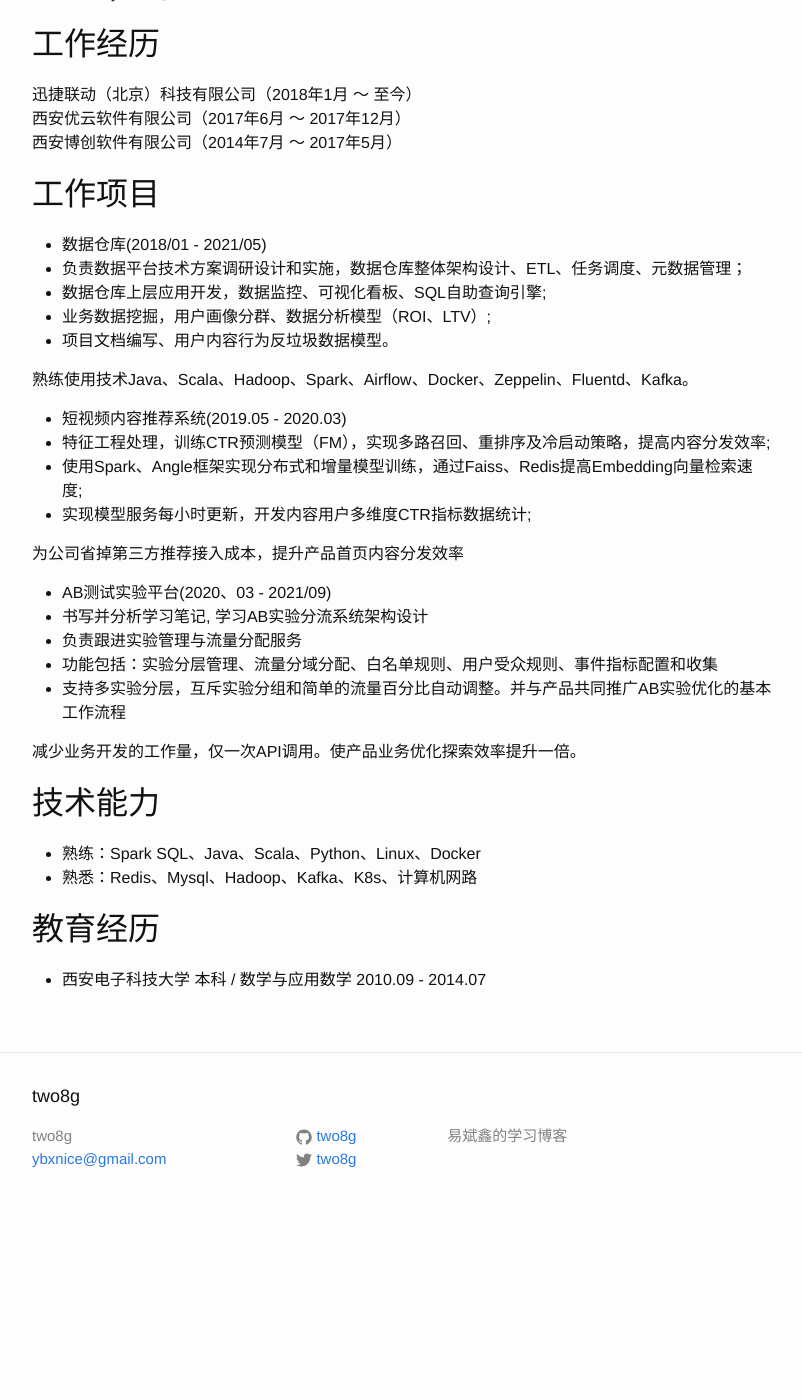
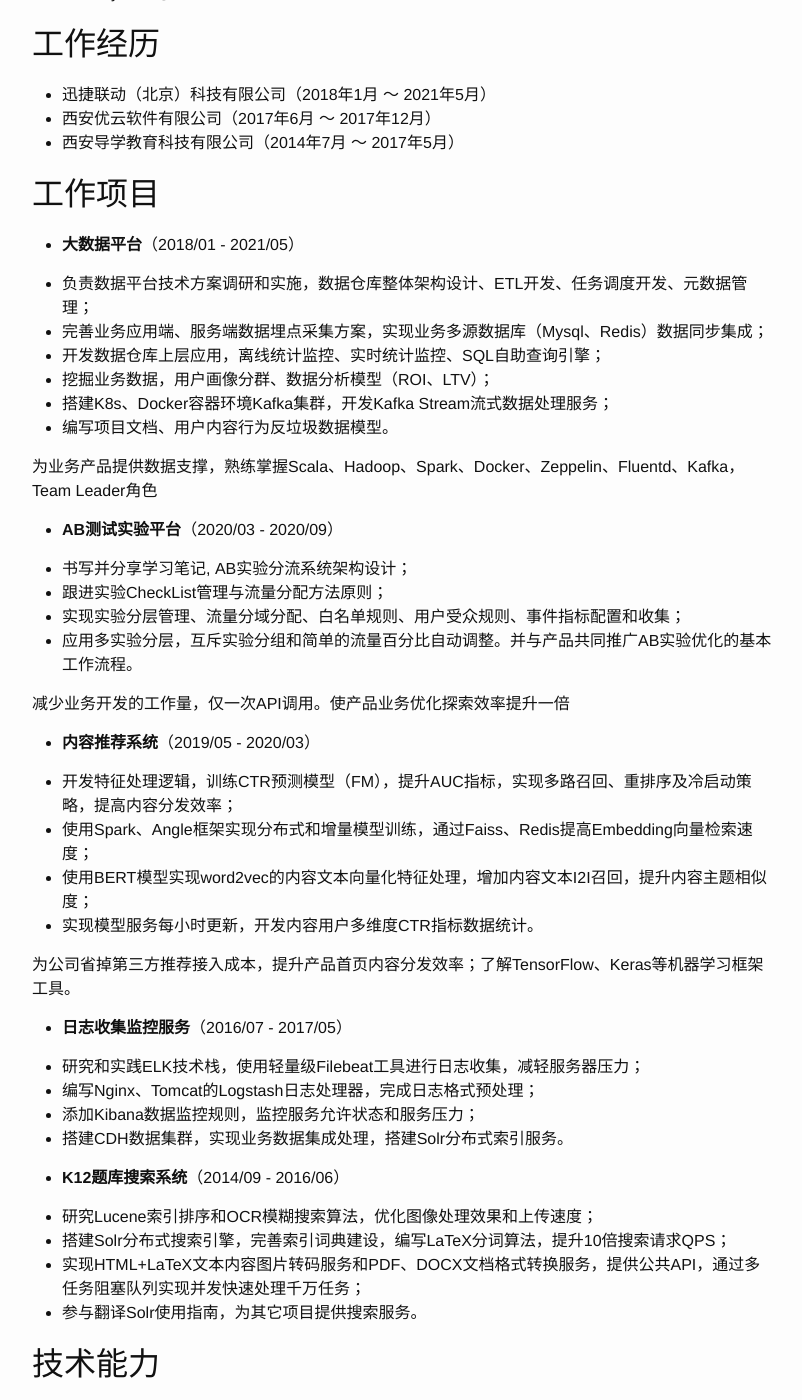
Before and after one commit to two8g/two8g.github.io, a Jekyll site: the page built from job/易斌鑫.md, in a window 1280 px wide and 1400 px high, scrolled down 417 px. Shown: the whole window, without its empty margins (238-1040 px from the left). Built offline with Jekyll 4.4.1, drawn with Linux system fonts in a browser that asks for light colours; our own code applies the rules of GitHub Pages for plain Markdown files; before the commit the page ends 1647 px from its top, so only the background shows below that; some of the changed text lies outside the part shown.

Commit message:
update job

```diff
--- a/job/易斌鑫.md
+++ b/job/易斌鑫.md
@@ -3,47 +3,73 @@
 ## 个人信息
 
  - 易斌鑫/男/1993年/28
- - 西安电子科技大学/本科/数学系/2010-2014
+ - 西安电子科技大学/本科/数学系/2010.9-2014.7
  - 工作年限: 7年
- - 期望职位: JAVA开发工程师
+ - 期望职位: 大数据开发工程师
  - Tel: 18710849538
  - Email: ybxlife@foxmail.com
 
 ## 工作经历
 
-  迅捷联动（北京）科技有限公司（2018年1月 ～ 至今）
-  西安优云软件有限公司（2017年6月 ～ 2017年12月）
-  西安博创软件有限公司（2014年7月 ～ 2017年5月）
+ - 迅捷联动（北京）科技有限公司（2018年1月 ～ 2021年5月）
+ - 西安优云软件有限公司（2017年6月 ～ 2017年12月）
+ - 西安导学教育科技有限公司（2014年7月 ～ 2017年5月）
 
 ## 工作项目
 
- - 数据仓库(2018/01 - 2021/05)
-  - 负责数据平台技术方案调研设计和实施，数据仓库整体架构设计、ETL、任务调度、元数据管理；
-  - 数据仓库上层应用开发，数据监控、可视化看板、SQL自助查询引擎;
-  - 业务数据挖掘，用户画像分群、数据分析模型（ROI、LTV）;
-  - 项目文档编写、用户内容行为反垃圾数据模型。
+ - **大数据平台**（2018/01 - 2021/05）
 
-  熟练使用技术Java、Scala、Hadoop、Spark、Airflow、Docker、Zeppelin、Fluentd、Kafka。
+  - 负责数据平台技术方案调研和实施，数据仓库整体架构设计、ETL开发、任务调度开发、元数据管理；
+  - 完善业务应用端、服务端数据埋点采集方案，实现业务多源数据库（Mysql、Redis）数据同步集成；
+  - 开发数据仓库上层应用，离线统计监控、实时统计监控、SQL自助查询引擎；
+  - 挖掘业务数据，用户画像分群、数据分析模型（ROI、LTV）；
+  - 搭建K8s、Docker容器环境Kafka集群，开发Kafka Stream流式数据处理服务；
+  - 编写项目文档、用户内容行为反垃圾数据模型。
 
- - 短视频内容推荐系统(2019.05 - 2020.03)
-  - 特征工程处理，训练CTR预测模型（FM），实现多路召回、重排序及冷启动策略，提高内容分发效率;
-  - 使用Spark、Angle框架实现分布式和增量模型训练，通过Faiss、Redis提高Embedding向量检索速度;
-  - 实现模型服务每小时更新，开发内容用户多维度CTR指标数据统计;
+  为业务产品提供数据支撑，熟练掌握Scala、Hadoop、Spark、Docker、Zeppelin、Fluentd、Kafka，Team Leader角色
 
-  为公司省掉第三方推荐接入成本，提升产品首页内容分发效率
+ - **AB测试实验平台**（2020/03 - 2020/09）
 
- - AB测试实验平台(2020、03 - 2021/09)
-  - 书写并分析学习笔记, 学习AB实验分流系统架构设计
-  - 负责跟进实验管理与流量分配服务
-  - 功能包括：实验分层管理、流量分域分配、白名单规则、用户受众规则、事件指标配置和收集
-  - 支持多实验分层，互斥实验分组和简单的流量百分比自动调整。并与产品共同推广AB实验优化的基本工作流程
+  - 书写并分享学习笔记, AB实验分流系统架构设计；
+  - 跟进实验CheckList管理与流量分配方法原则；
+  - 实现实验分层管理、流量分域分配、白名单规则、用户受众规则、事件指标配置和收集；
+  - 应用多实验分层，互斥实验分组和简单的流量百分比自动调整。并与产品共同推广AB实验优化的基本工作流程。
 
-  减少业务开发的工作量，仅一次API调用。使产品业务优化探索效率提升一倍。
+  减少业务开发的工作量，仅一次API调用。使产品业务优化探索效率提升一倍
+
+ - **内容推荐系统**（2019/05 - 2020/03）
+
+  - 开发特征处理逻辑，训练CTR预测模型（FM），提升AUC指标，实现多路召回、重排序及冷启动策略，提高内容分发效率；
+  - 使用Spark、Angle框架实现分布式和增量模型训练，通过Faiss、Redis提高Embedding向量检索速度；
+  - 使用BERT模型实现word2vec的内容文本向量化特征处理，增加内容文本I2I召回，提升内容主题相似度；
+  - 实现模型服务每小时更新，开发内容用户多维度CTR指标数据统计。
+
+  为公司省掉第三方推荐接入成本，提升产品首页内容分发效率；了解TensorFlow、Keras等机器学习框架工具。
+
+ - **日志收集监控服务**（2016/07 - 2017/05）
+
+  - 研究和实践ELK技术栈，使用轻量级Filebeat工具进行日志收集，减轻服务器压力；
+  - 编写Nginx、Tomcat的Logstash日志处理器，完成日志格式预处理；
+  - 添加Kibana数据监控规则，监控服务允许状态和服务压力；
+  - 搭建CDH数据集群，实现业务数据集成处理，搭建Solr分布式索引服务。
+
+ - **K12题库搜索系统**（2014/09 - 2016/06）
+
+  - 研究Lucene索引排序和OCR模糊搜索算法，优化图像处理效果和上传速度；
+  - 搭建Solr分布式搜索引擎，完善索引词典建设，编写LaTeX分词算法，提升10倍搜索请求QPS；
+  - 实现HTML+LaTeX文本内容图片转码服务和PDF、DOCX文档格式转换服务，提供公共API，通过多任务阻塞队列实现并发快速处理千万任务；
+  - 参与翻译Solr使用指南，为其它项目提供搜索服务。
 
 ## 技术能力
- - 熟练：Spark SQL、Java、Scala、Python、Linux、Docker
- - 熟悉：Redis、Mysql、Hadoop、Kafka、K8s、计算机网路
+
+ - 熟练：Java、Scala、Python、Shell、Linux、Docker、Spark SQL、Hive
+ - 熟悉：Redis、MySQL、Hadoop、Kafka、K8s、Spring Boot
+ - 其它：英语六级、Git、Maven
 
 ## 教育经历
 
  - 西安电子科技大学		本科 / 数学与应用数学		2010.09 - 2014.07
+
+## 自我评价
+
+ - 工程开发经验丰富，具有较强独立面对难题的能力，工作态度认真，敢于探索钻研。
```
Also changed, not shown: job/易斌鑫.html (+53 -25 lines), job/简历.md (+14 -13 lines), job/易斌鑫.jpg (added), 3 other files.
